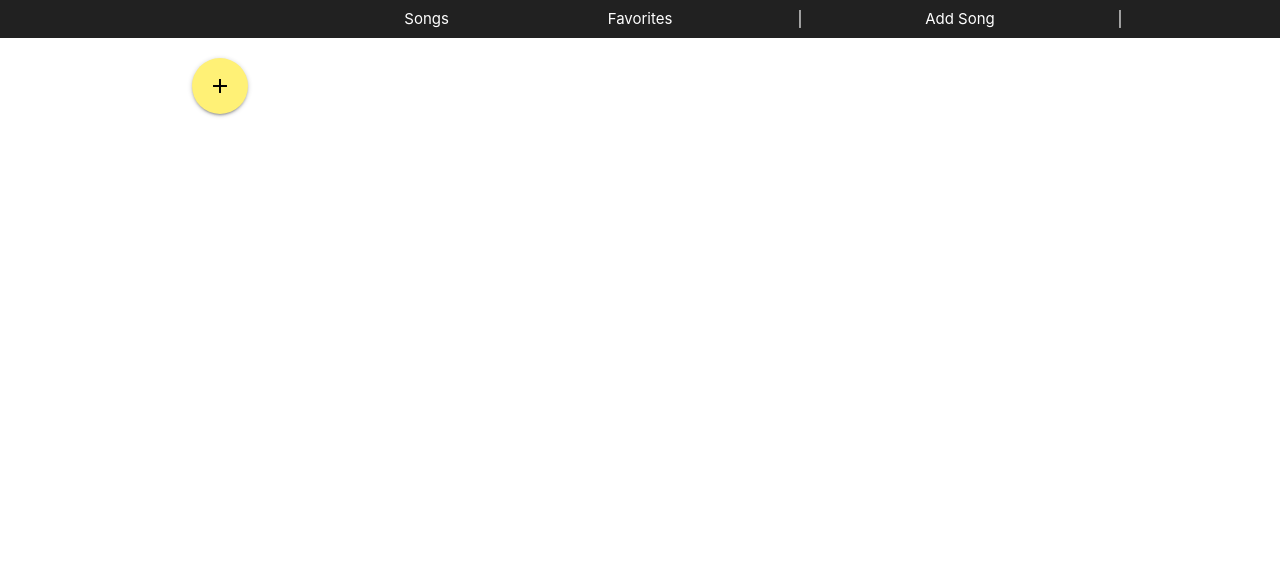
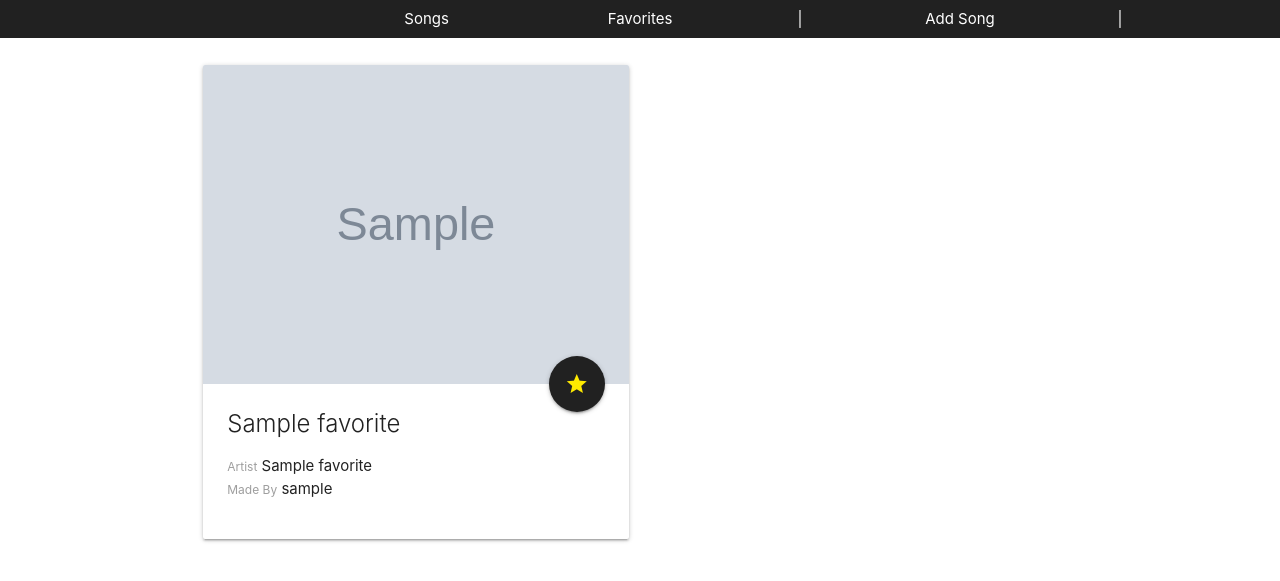
Before and after one commit to dvlst/zodiac, a PHP site: page /sites/favorites.php in a window 1280 px wide. Shown: the part 64-645 px from the top of the page. Run offline with PHP 8.4, Linux system fonts and the light colour scheme; tables that the repository leaves empty or names only in its code hold one stand-in row (values such as "Sample post"); grey boxes marked "Sample" are stand-in pictures.

Commit message:
11.06.2018
change design
fix favorites.php
fix register.php

```diff
--- a/index.php
+++ b/index.php
@@ -50,7 +50,7 @@
 
       <div class="row grey darken-4 white-text center" style="padding:0.5em 0 0.5em 0;">
         <div class="col s3"></div>
-        <a href="#" class="white-text center col s2">Songs</a>
+        <a href="sites/songs.php" class="white-text center col s2">Songs</a>
         <a href="sites/favorites.php" class="white-text center col s2">Favorites</a>
         <div class="col s1">|</div>
         <a href="sites/add.php" class="white-text center col s2">Add Song</a>
--- a/sites/favorites.php
+++ b/sites/favorites.php
@@ -14,6 +14,10 @@
         $username = "root";
         $password = "gibbiX12345";
         $dbname = "zodiac";
+
+        // SQL Queries
+        $sql_faves = "SELECT * FROM favorites";
+
 
 
         // MySQL
@@ -47,10 +51,50 @@
       </div>
 
       <div class="row container col s12">
-          <p>
-            <a href="songs.php" class="btn-floating btn-large waves-effect waves-light yellow lighten-2"><i class="material-icons black-text">add</i></a>
-          </p>
-        </div>
+        <form action="favorites.php" method="post">
+          <?php
+            $result_faves= $con->query($sql_faves);
+            while (($row_faves = $result_faves->fetch_assoc())){
+
+
+
+            // Favorite DB Variables
+            @$id = $row_fgaves['favoriteID'];
+            @$artist = $row_faves['artistname'];
+            @$song = $row_faves['songname'];
+            @$covera = $row_faves['albumcover'];
+            @$creator = $row_faves['username'];
+
+            $sql = "DELETE FROM favorites WHERE favoriteID='$id'";
+            if ($con->query($sql) === TRUE) {
+
+            }
+            else {
+              echo "<br>Error: " . $sql . "<br>" . $conn->error;
+            }
+          ?>
+          <div class="row col s12 m6">
+            <div class="col s3"></div>
+            <div class="card">
+              <div class="card-image">
+                <?php echo '<img src="'.$row_faves['albumcover'].'" alt="Album Cover">';?>
+                <button type="submit" style="background:rgba(0, 0, 0, 0);border:none;" class="btn-large btn-floating halfway-fab waves-effect waves-light grey darken-4"><i class="material-icons yellow-text text-accent-3">star</i></button>
+              </div>
+              <div class="card-content">
+              <span class="card-title"><?php echo $song ?></span>
+                <ul>
+                  <li name="artist_name"><label>Artist</label><span>  </span><?php echo $artist ?></li>
+                  <li name="song_name"><label>Made By</label><span>  </span><?php echo $creator?></li>
+                </ul>
+              </div>
+            </div>
+            <div class="col s3"></div>
+          </div>
+          <?php
+            }
+          ?>
+        </form>
+      </div>
 
       <?php
         unset($sql);
```
Also changed, not shown: sites/register.php (+5 -3 lines), sites/songs.php (+22 -12 lines).
